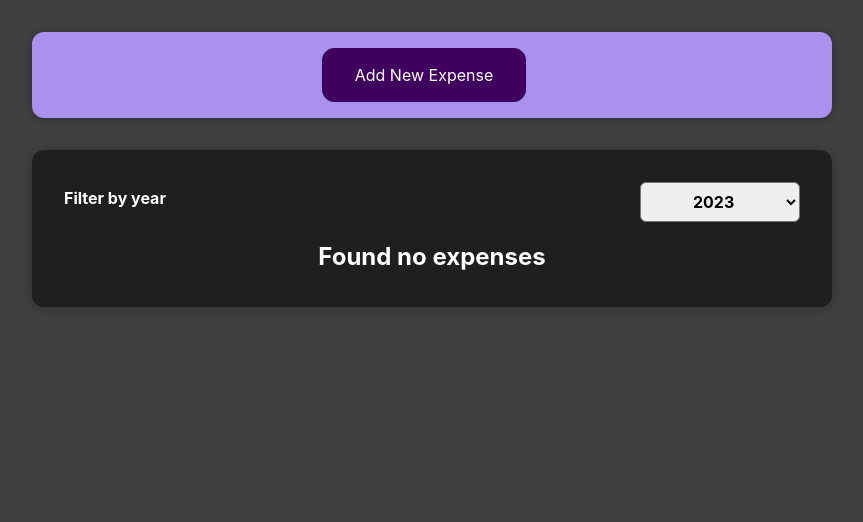
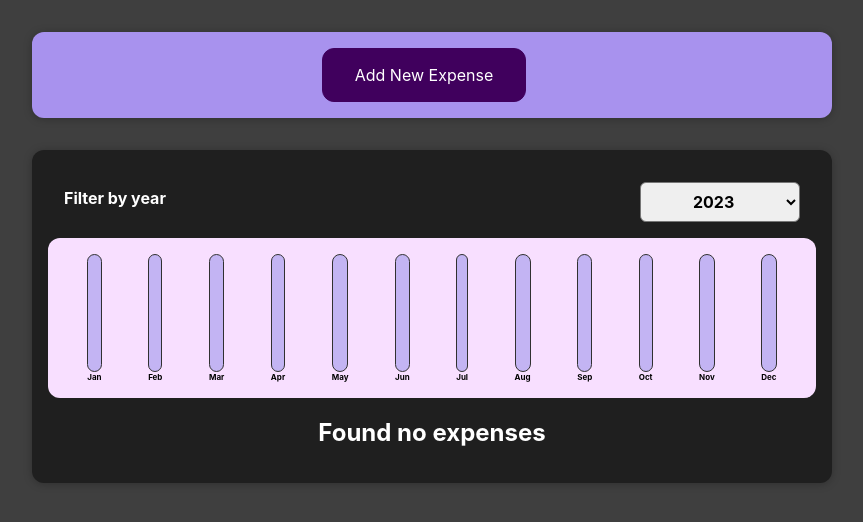
Before and after one commit to akashdeeep/expense-tracker, a React (Create React App) app: page / in a window 1280 px wide. Shown: the top 522 px of the page, without its empty margins (208-1071 px from the left). Built offline with nearby package versions, Linux system fonts and the light colour scheme.

Commit message:
implemented chart -- not dynamic

```diff
--- /dev/null
+++ b/src/components/Chart/Chart.css
@@ -0,0 +1,9 @@
+.chart {
+	padding: 1rem;
+	border-radius: 12px;
+	background-color: #f8dfff;
+	text-align: center;
+	display: flex;
+	justify-content: space-around;
+	height: 10rem;
+}
--- /dev/null
+++ b/src/components/Chart/Chart.js
@@ -0,0 +1,23 @@
+import ChartBar from "./ChartBar";
+import "./Chart.css";
+
+const Chart = (props) => {
+	const totalMaximum = Math.max(
+		...props.dataPoints.map((dataPoint) => dataPoint.value)
+	);
+
+	return (
+		<div className="chart">
+			{props.dataPoints.map((dataPoint) => (
+				<ChartBar
+					key={dataPoint.label}
+					value={dataPoint.value}
+					maxValue={totalMaximum}
+					label={dataPoint.label}
+				/>
+			))}
+		</div>
+	);
+};
+
+export default Chart;
--- /dev/null
+++ b/src/components/Chart/ChartBar.css
@@ -0,0 +1,30 @@
+.chart-bar {
+	height: 100%;
+	display: flex;
+	flex-direction: column;
+	align-items: center;
+}
+
+.chart-bar__inner {
+	height: 100%;
+	width: 100%;
+	border: 1px solid #313131;
+	border-radius: 12px;
+	background-color: #c3b4f3;
+	overflow: hidden;
+	display: flex;
+	flex-direction: column;
+	justify-content: flex-end;
+}
+
+.chart-bar__fill {
+	background-color: #4826b9;
+	width: 100%;
+	transition: all 0.3s ease-out;
+}
+
+.chart-bar__label {
+	font-weight: bold;
+	font-size: 0.5rem;
+	text-align: center;
+}
--- /dev/null
+++ b/src/components/Chart/ChartBar.js
@@ -0,0 +1,20 @@
+import "./ChartBar.css";
+
+const ChartBar = (props) => {
+	let barFillHeight = "0%";
+	if (props.maxValue > 0) {
+		barFillHeight = Math.round((props.value / props.maxValue) * 100) + "%";
+	}
+	return (
+		<div className="chart-bar">
+			<div className="chart-bar__inner">
+				<div
+					className="chart-bar__fill"
+					style={{ height: barFillHeight }}></div>
+			</div>
+			<div className="chart-bar__label">{props.label}</div>
+		</div>
+	);
+};
+
+export default ChartBar;
--- a/src/components/Expenses/Expenses.js
+++ b/src/components/Expenses/Expenses.js
@@ -4,6 +4,7 @@
 import Card from "../UI/Card";
 import ExpensesFilter from "./ExpensesFilter";
 import ExpensesList from "./ExpensesList";
+import ExpensesChart from "./ExpensesChart";
 
 function Expenses(props) {
 	const [filteredYear, setFilteredYear] = useState("2023");
@@ -22,6 +23,7 @@
 					selected={filteredYear}
 					onChangeFilter={filterChangeHandler}
 				/>
+				<ExpensesChart expenses={filteredExpenses} />
 				<ExpensesList items={filteredExpenses} />
 			</Card>
 		</div>
--- /dev/null
+++ b/src/components/Expenses/ExpensesChart.js
@@ -0,0 +1,27 @@
+import Chart from "../Chart/Chart";
+
+const ExpensesChart = (props) => {
+	const chartDataPoints = [
+		{ label: "Jan", value: 0 },
+		{ label: "Feb", value: 0 },
+		{ label: "Mar", value: 0 },
+		{ label: "Apr", value: 0 },
+		{ label: "May", value: 0 },
+		{ label: "Jun", value: 0 },
+		{ label: "Jul", value: 0 },
+		{ label: "Aug", value: 0 },
+		{ label: "Sep", value: 0 },
+		{ label: "Oct", value: 0 },
+		{ label: "Nov", value: 0 },
+		{ label: "Dec", value: 0 },
+	];
+
+	for (const expense of props.expenses) {
+		const expenseMonth = expense.date.getMonth();
+		chartDataPoints[expenseMonth].value += expense.amount;
+	}
+
+	return <Chart dataPoints={chartDataPoints} />;
+};
+
+export default ExpensesChart;
```
